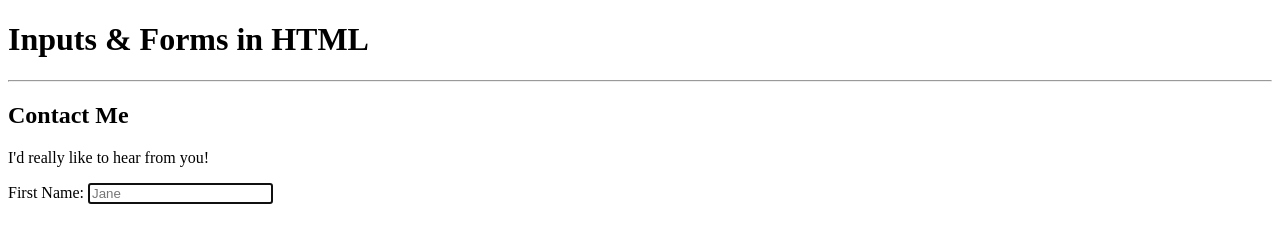
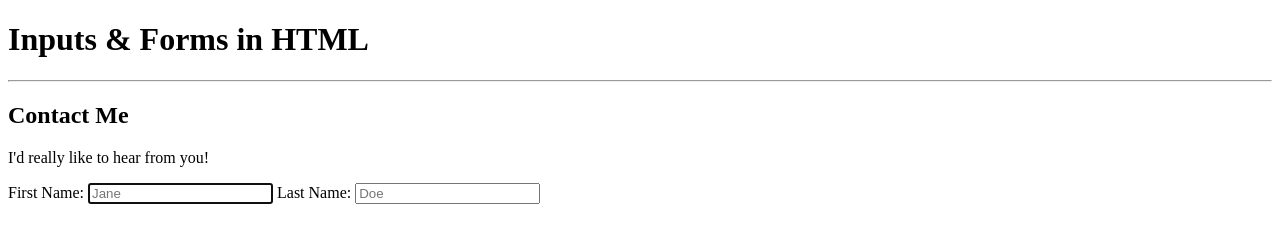
Before and after one commit to adrianhelllo/html_inputs, a plain HTML site: page index.html in a window 1280 px wide. Drawn offline with Linux system fonts and the light colour scheme.

Commit message:
firstName, lastName

```diff
--- a/index.html
+++ b/index.html
@@ -14,9 +14,11 @@
       <p>I'd really like to hear from you!</p>
 
       <form action="https://httpbin.org/get" method="get">
-        <label for="firstname">First Name: </label>
+        <label for="firstName">First Name: </label>
         <!--The for attribute shows what the label is asking the user for -->
-        <input type="text" name="firstname" id="firstname" placeholder="Jane" autocomplete="on" required autofocus/>
+        <input type="text" name="firstname" id="firstName" placeholder="Jane" autocomplete="on" required autofocus/>
+        <label for="lastName">Last Name: </label>
+        <input type="text" name="lastName" id="lastName" placeholder="Doe" autocomplete="on" required autofocus/>
         <!-- the name attribute should, and the id attribute Has to match the for attribute found in the label tag -->
 
 
```
